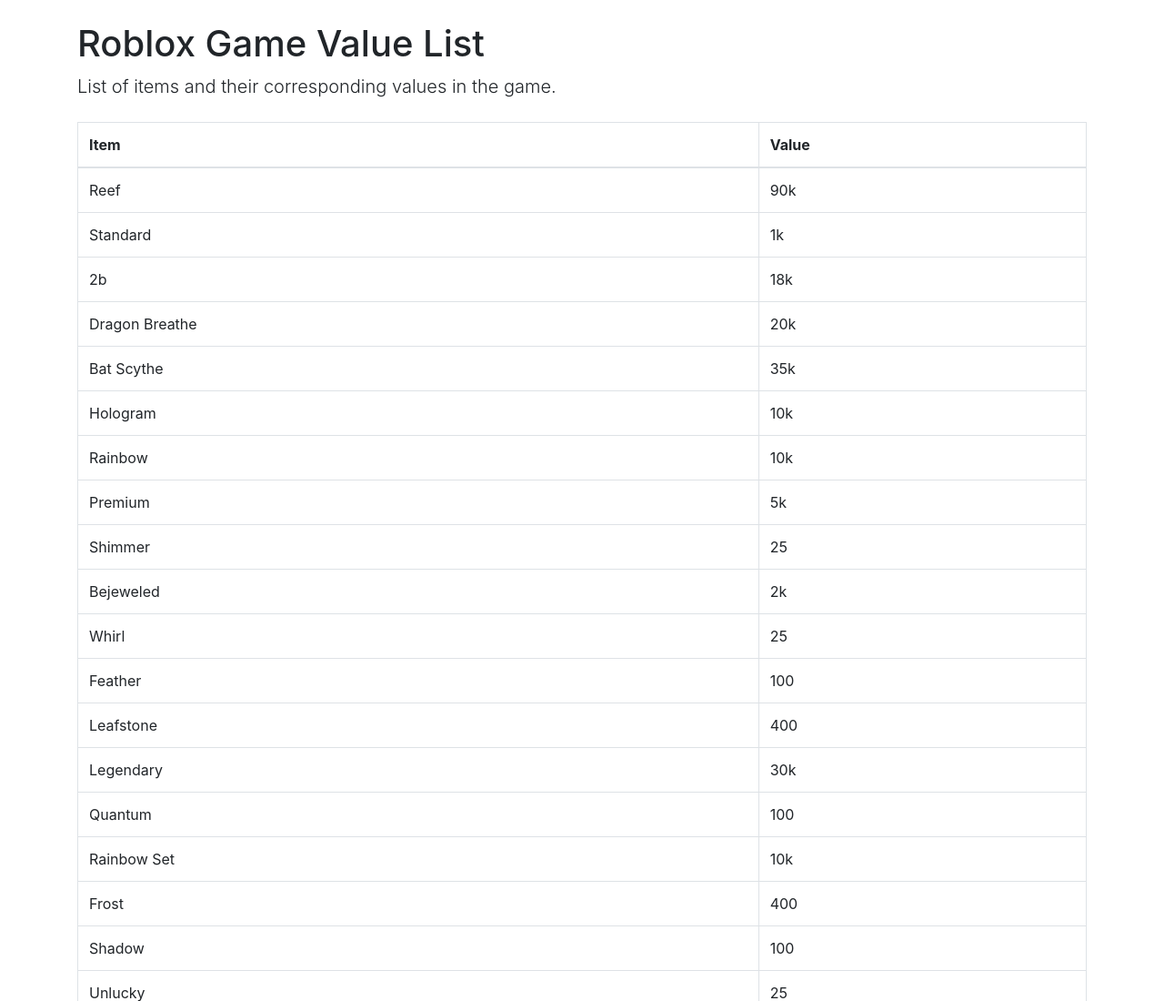
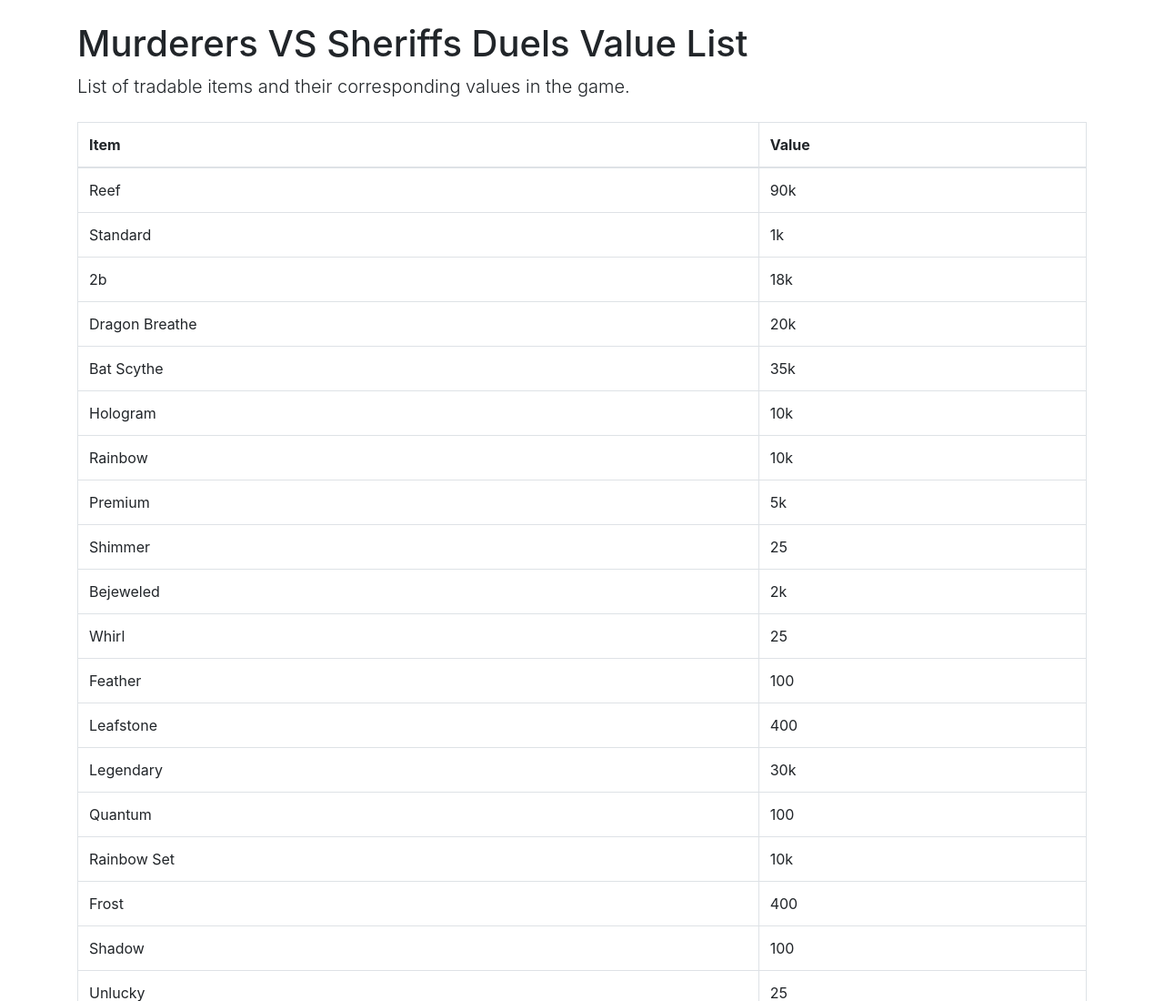
Before and after one commit to skully416/values, a plain HTML site: page index.html in a window 1280 px wide. Shown: the top 1100 px of the page at 91% size. Drawn offline with nearby package versions, Linux system fonts and the light colour scheme.

Commit message:
Update index.html

```diff
--- a/index.html
+++ b/index.html
@@ -3,13 +3,13 @@
 <head>
     <meta charset="UTF-8">
     <meta name="viewport" content="width=device-width, initial-scale=1.0">
-    <title>Roblox Game Value List</title>
+    <title>Murderers VS Sheriffs Duels Value List</title>
     <link rel="stylesheet" href="https://stackpath.bootstrapcdn.com/bootstrap/4.5.2/css/bootstrap.min.css">
 </head>
 <body>
     <div class="container">
-        <h1 class="mt-4">Roblox Game Value List</h1>
-        <p class="lead">List of items and their corresponding values in the game.</p>
+        <h1 class="mt-4">Murderers VS Sheriffs Duels Value List</h1>
+        <p class="lead">List of tradable items and their corresponding values in the game.</p>
 
         <table class="table table-bordered mt-4">
             <thead>
```
